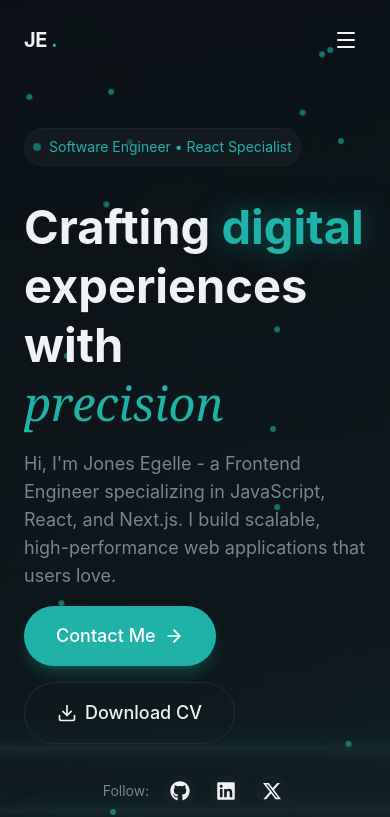
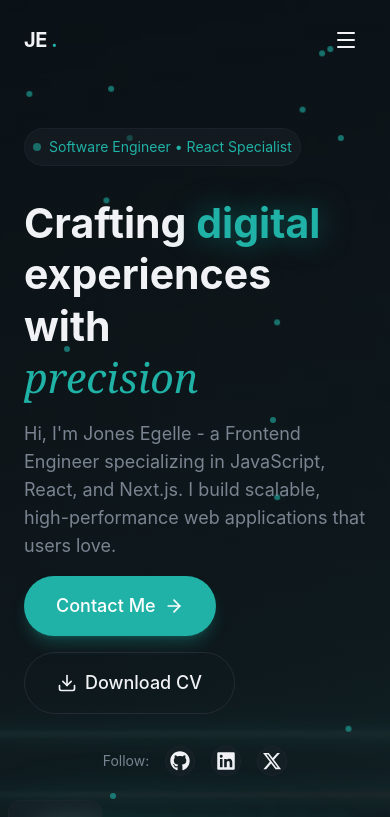
Before and after one commit to JonesEgelle/myPortfolio, a React (Vite) app: page / in a window 390 px wide. Shown: the top 817 px of the page. Built offline with nearby package versions, Linux system fonts and the light colour scheme.

Commit message:
fix: adjust headline font size in Hero section for better readability

```diff
--- a/src/sections/Hero.jsx
+++ b/src/sections/Hero.jsx
@@ -64,7 +64,7 @@
             </div>
             {/* Headline */}
             <div className="space-y-4">
-              <h1 className="text-[47px] md:text-6xl lg:text-7xl font-bold leading-tight animate-fade-in animation-delay-100">
+              <h1 className="text-[41px] md:text-6xl lg:text-7xl font-bold leading-tight animate-fade-in animation-delay-100">
                 Crafting <span className="text-primary glow-text">digital</span>
                 <br />
                 experiences with
```
